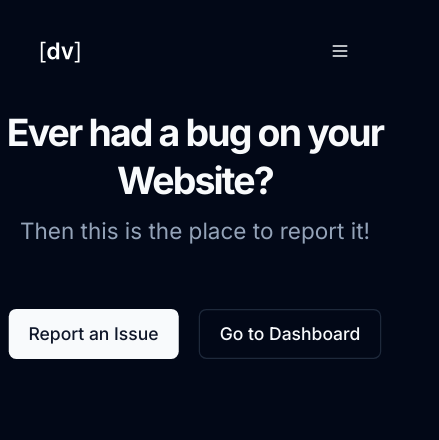
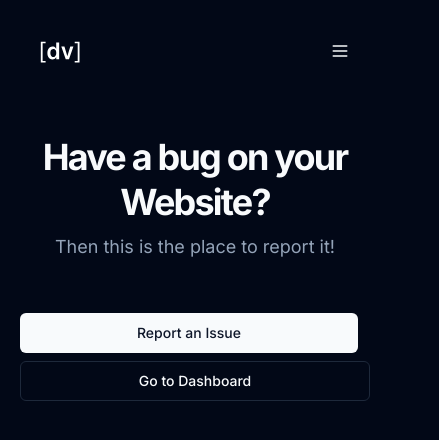
Before and after one commit to vLimax24/ticketsystem, a Next.js app: page / in a window 390 px wide. Shown: the top 440 px of the page, 439 px wide, since content can reach past the window. Built offline with nearby package versions, Linux system fonts and the light colour scheme; no server answers.

Commit message:
hero responsive

```diff
--- a/src/components/pageComponents/hero/Hero.tsx
+++ b/src/components/pageComponents/hero/Hero.tsx
@@ -4,19 +4,19 @@ import Link from 'next/link'
 
 const Hero = () => {
   return (
-    <div className='mx-auto flex max-w-[980px] flex-col items-center justify-center gap-2 py-8 md:py-12 md:pb-8 lg:py-24 lg:pb-20 scale-125'>
-        <h1 className='text-center text-3xl font-bold leading-tight tracking-tighter md:text-6xl lg:leading-[1.1]'>
-            Ever had a bug on your Website?
+    <div className='flex flex-col items-center justify-center gap-2 py-8 md:py-12 md:pb-8 lg:py-24 lg:pb-20 md:scale-125 px-2'>
+        <h1 className='text-center text-4xl font-bold leading-tight tracking-tighter md:text-5xl lg:text-6xl xl:text-[4.5rem] lg:leading-[1.1] whitespace-normal flex-wrap'>
+            Have a bug on your Website?
         </h1>
         <h2 className='max-w-[750px] text-center text-lg text-muted-foreground sm:text-xl'>Then this is the place to report it!</h2>
-        <div className='flex mt-10'>
-            <Link href={'/report'}>
-                <Button className='mx-2'>
+        <div className='flex mt-10 flex-col md:flex-row w-full px-3 md:justify-center md:items-center '>
+            <Link href={'/report'} className="mr-3">
+                <Button className='w-full my-1 md:mx-2'>
                     Report an Issue
                 </Button>
             </Link>
             <Link href={'/dashboard'}>
-                <Button className='mx-2' variant={'outline'}>
+                <Button className='w-full my-1 md:mx-2' variant={'outline'}>
                     Go to Dashboard
                 </Button>
             </Link>
```
